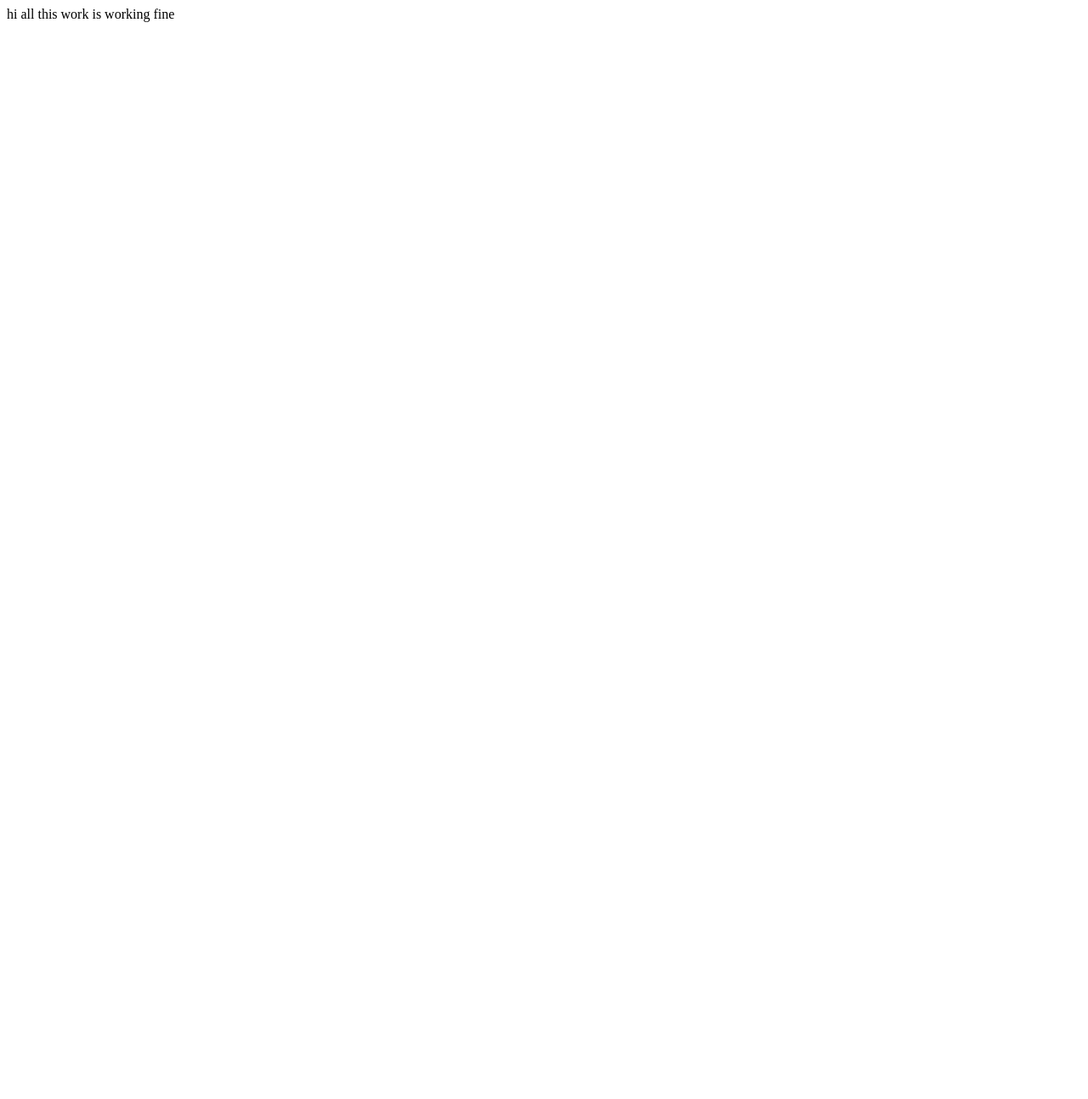
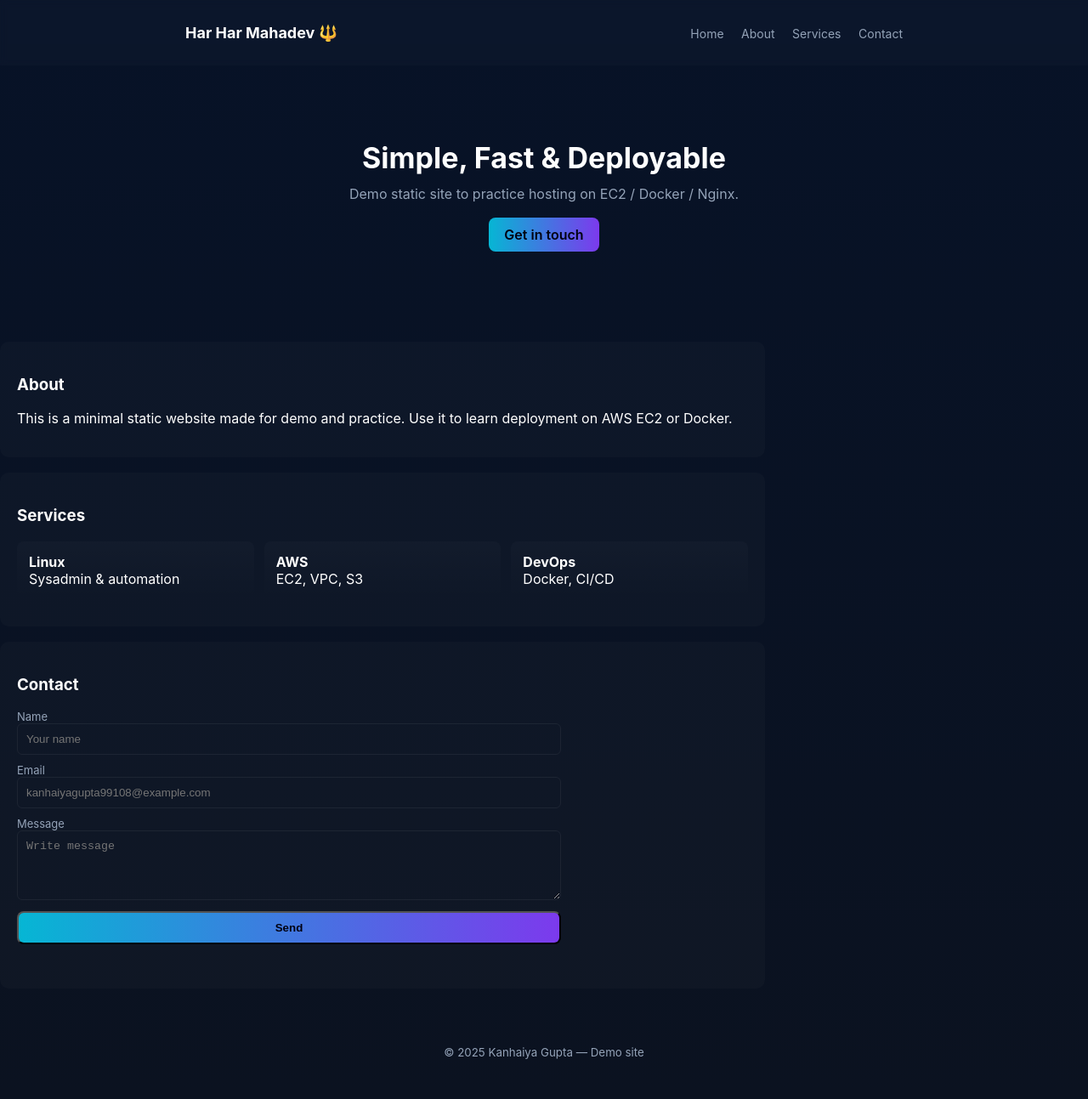
Before and after one commit to KanhaiyaITGIT/globalrepo, a plain HTML site: page index.html in a window 1280 px wide. Shown: the whole page at 85% size. Before the commit the page ends 800 px from the top, so only its background shows below. Drawn offline with Linux system fonts and the light colour scheme.

Commit message:
my commit

```diff
--- a/index.html
+++ b/index.html
@@ -1,12 +1,132 @@
-<html xmlns="http://www.w3.org/1999/xhtml"></html>
-<!DOCTYPE html>
+
+<!doctype html>
 <html lang="en">
 <head>
-    <meta charset="UTF-8">
-    <meta name="viewport" content="width=device-width, initial-scale=1.0">
-    <title>brand kanhaiya yes ram</title>
+  <meta charset="utf-8" />
+  <meta name="viewport" content="width=device-width,initial-scale=1" />
+  <title>Kanhaiya's Demo Site</title>
+  <style>
+    :root{
+      --bg:#0f1724;
+      --card:#0b1220;
+      --accent:#06b6d4;
+      --muted:#94a3b8;
+      --white:#ffffff;
+      --maxw:900px;
+    }
+    *{box-sizing:border-box}
+    body{
+      margin:0;
+      font-family:Inter,system-ui,Segoe UI,Helvetica,Arial;
+      background: linear-gradient(180deg,#071227 0%, #0b1220 100%);
+      color:var(--white);
+      -webkit-font-smoothing:antialiased;
+    }
+    .container{max-width:var(--maxw);margin:0 auto;padding:28px;}
+    .site-header{background:rgba(255,255,255,0.02);backdrop-filter: blur(4px);position:sticky;top:0;z-index:10}
+    .site-header .container{display:flex;align-items:center;justify-content:space-between;}
+    .site-header h1{font-size:18px;margin:0}
+    .site-header nav a{color:var(--muted);text-decoration:none;margin-left:16px;font-size:14px}
+    .hero{padding:60px 0;text-align:center}
+    .hero-inner h2{font-size:34px;margin:0 0 12px}
+    .hero-inner p{color:var(--muted);margin:0 0 18px}
+    .btn{display:inline-block;background:linear-gradient(90deg,var(--accent),#7c3aed);color:#001; padding:10px 18px;border-radius:8px;font-weight:600;text-decoration:none}
+    .section{background:rgba(255,255,255,0.02);margin:18px 0;padding:20px;border-radius:10px}
+    .services-grid{list-style:none;padding:0;margin:12px 0;display:grid;grid-template-columns:repeat(auto-fit,minmax(180px,1fr));gap:12px}
+    .services-grid li{background:linear-gradient(180deg,rgba(255,255,255,0.02),transparent);padding:14px;border-radius:8px}
+    .contact-section form{display:grid;gap:10px;max-width:640px}
+    .contact-section label{display:block;font-size:13px;color:var(--muted)}
+    .contact-section input, .contact-section textarea{width:100%;padding:10px;border-radius:6px;border:1px solid rgba(255,255,255,0.06);background:transparent;color:var(--white)}
+    .form-status{color:var(--muted);margin-top:6px}
+    .site-footer{padding:18px 0;text-align:center;color:var(--muted)}
+    @media (max-width:600px){
+      .hero-inner h2{font-size:24px}
+      .site-header nav a{display:none}
+    }
+  </style>
 </head>
 <body>
-    hi all this work is working fine
+  <header class="site-header">
+    <div class="container">
+      <h1>Har Har Mahadev 🔱</h1>
+      <nav>
+        <a href="#home">Home</a>
+        <a href="#about">About</a>
+        <a href="#services">Services</a>
+        <a href="#contact">Contact</a>
+      </nav>
+    </div>
+  </header>
+
+  <main id="home" class="hero">
+    <div class="container hero-inner">
+      <h2>Simple, Fast & Deployable</h2>
+      <p>Demo static site to practice hosting on EC2 / Docker / Nginx.</p>
+      <a class="btn" href="#contact">Get in touch</a>
+    </div>
+  </main>
+
+  <section id="about" class="container section">
+    <h3>About</h3>
+    <p>This is a minimal static website made for demo and practice. Use it to learn deployment on AWS EC2 or Docker.</p>
+  </section>
+
+  <section id="services" class="container section">
+    <h3>Services</h3>
+    <ul class="services-grid">
+      <li><strong>Linux</strong><br/>Sysadmin & automation</li>
+      <li><strong>AWS</strong><br/>EC2, VPC, S3</li>
+      <li><strong>DevOps</strong><br/>Docker, CI/CD</li>
+    </ul>
+  </section>
+
+  <section id="contact" class="container section contact-section">
+    <h3>Contact</h3>
+    <form id="contactForm" onsubmit="return submitForm(event)">
+      <label>
+        Name
+        <input type="text" id="name" placeholder="Your name" required />
+      </label>
+      <label>
+        Email
+        <input type="email" id="email" placeholder="kanhaiyagupta99108@example.com" required />
+      </label>
+      <label>
+        Message
+        <textarea id="message" placeholder="Write message" rows="4" required></textarea>
+      </label>
+      <button type="submit" class="btn">Send</button>
+      <p id="formStatus" class="form-status" aria-live="polite"></p>
+    </form>
+  </section>
+
+  <footer class="site-footer">
+    <div class="container">
+      <small>&copy; <span id="year"></span> Kanhaiya Gupta — Demo site</small>
+    </div>
+  </footer>
+
+  <script>
+    document.getElementById('year').textContent = new Date().getFullYear();
+
+    function submitForm(e){
+      e.preventDefault();
+      const name = document.getElementById('name').value.trim();
+      const email = document.getElementById('email').value.trim();
+      const message = document.getElementById('message').value.trim();
+      const status = document.getElementById('formStatus');
+
+      if(!name || !email || !message){
+        status.textContent = 'Please fill all fields.';
+        return false;
+      }
+
+      status.style.color = '#a7f3d0';
+      status.textContent = 'Thanks ' + name + '! This is a demo form — integrate a backend to receive messages.';
+      setTimeout(()=> status.textContent = '', 6000);
+      document.getElementById('contactForm').reset();
+      return false;
+    }
+  </script>
 </body>
 </html>
```
Also changed, not shown: 1 other file.
